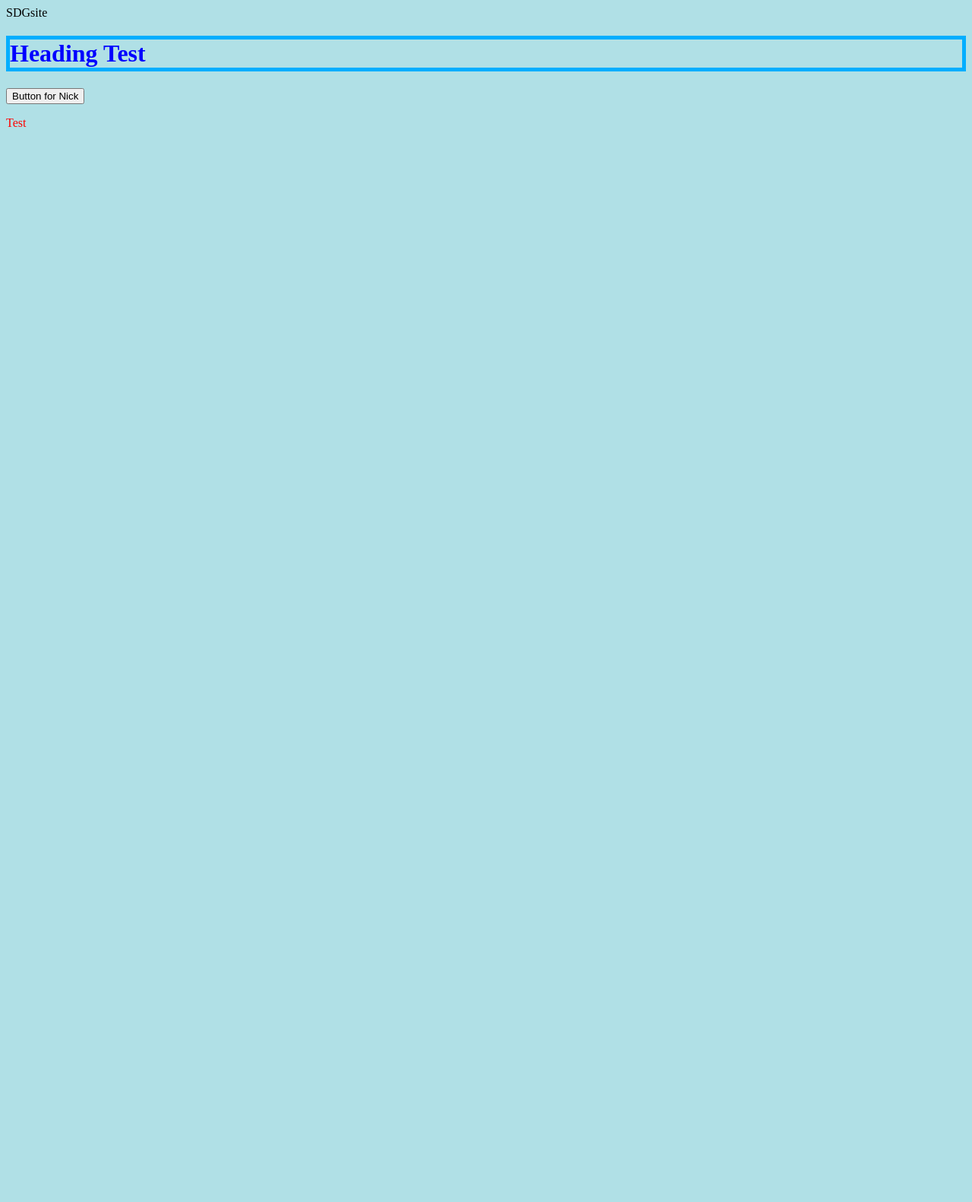
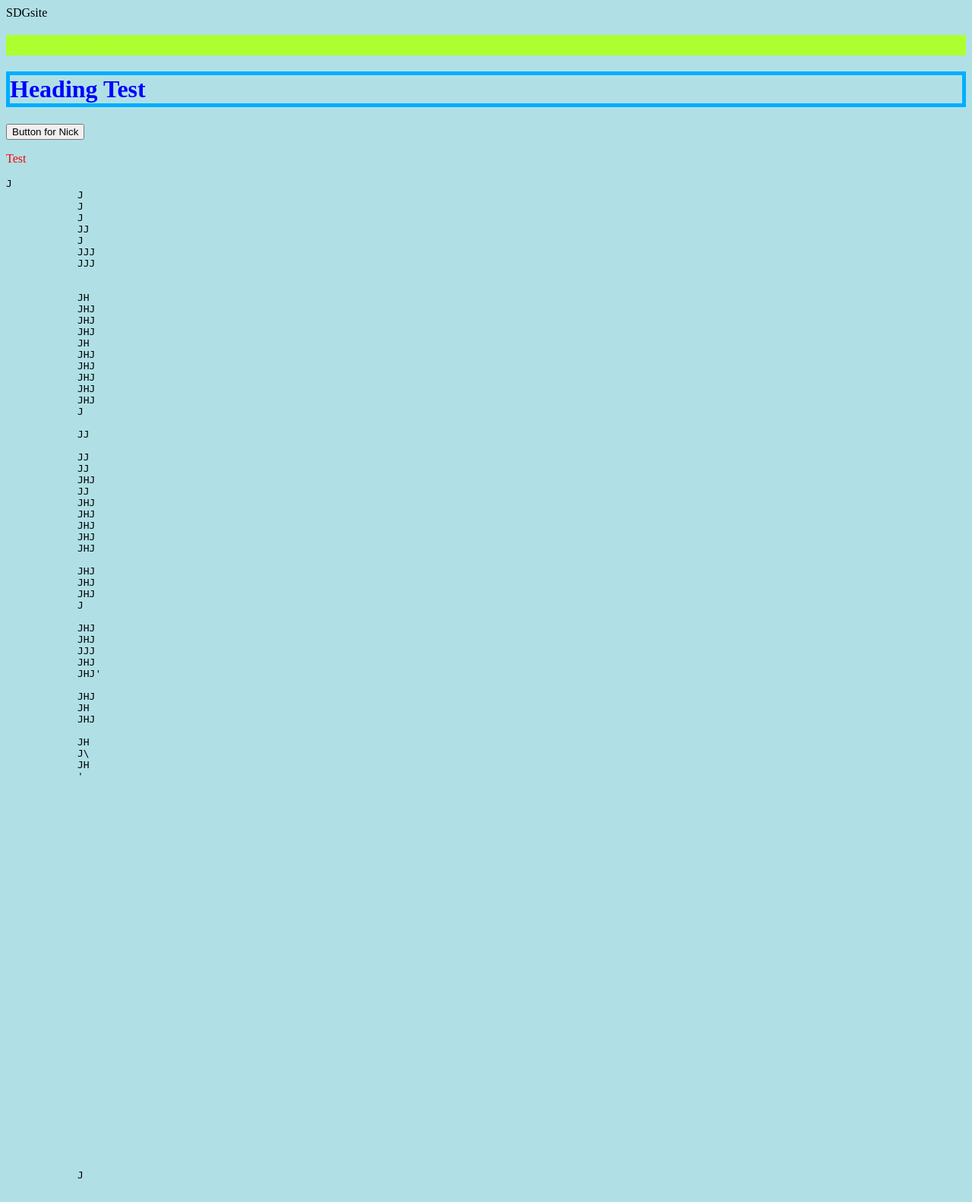
Before and after one commit to zucalerega/sdg-website, a Django app: page /resource/home/ in a window 1280 px wide. Shown: the whole page at 76% size. Before the commit the page ends 167 px from the top, so only its background shows below. Run offline with Django 4.2, Linux system fonts and the light colour scheme.

Commit message:
prime goldy

```diff
--- a/sdgwebsite/sdgwebsite/settings.py
+++ b/sdgwebsite/sdgwebsite/settings.py
@@ -123,10 +123,10 @@ STATIC_ROOT = os.path.join(BASE_DIR, 'staticfiles') ##specify static root
 
 # Default primary key field type
 # https://docs.djangoproject.com/en/4.0/ref/settings/#default-auto-field
-
-DEFAULT_AUTO_FIELD = 'django.db.models.BigAutoField'
-# static fix
 STATICFILES_DIRS = [
     BASE_DIR / "static",
     '/sdgwebsite/static/',
 ]
+
+DEFAULT_AUTO_FIELD = 'django.db.models.BigAutoField'
+# static fix
--- a/sdgwebsite/static/home_style.css
+++ b/sdgwebsite/static/home_style.css
@@ -8,9 +8,24 @@ h1 {
 }
 
 h1.sticky{
+    position: fixed;
+    top: 0;
+    background-color: green;
+}
+
+h2{
+    color: greenyellow;
+}
+h2.sticky{
+    position: absolute;
+    top: 0;
+    background-color: green;
+}
+
+div.sticky{
     position: sticky;
     top: 0;
-    background-color: green;
+    background-color: greenyellow;
 }
 
 p {
--- a/sdgwebsite/templates/homepage.html
+++ b/sdgwebsite/templates/homepage.html
@@ -10,9 +10,102 @@
     <header>
         SDGsite
     </header>
+    <div class="sticky">
+        <h2>Sticky Heading?</h2>
+    </div>
+
     <body>
         <h1>Heading Test</h1>
         <button>Button for Nick</button>
         <p>Test</p>
+        <pre>J
+            J
+            J
+            J
+            JJ
+            J
+            JJJ
+            JJJ
+
+
+            JH
+            JHJ
+            JHJ
+            JHJ
+            JH
+            JHJ
+            JHJ
+            JHJ
+            JHJ
+            JHJ
+            J
+
+            JJ
+
+            JJ
+            JJ
+            JHJ
+            JJ
+            JHJ
+            JHJ
+            JHJ
+            JHJ
+            JHJ
+
+            JHJ
+            JHJ
+            JHJ
+            J
+
+            JHJ
+            JHJ
+            JJJ
+            JHJ
+            JHJ'
+
+            JHJ
+            JH
+            JHJ
+
+            JH
+            J\
+            JH
+            '
+
+
+
+
+
+
+
+
+
+
+
+
+
+
+
+
+
+
+
+
+
+
+
+
+
+
+
+
+
+
+
+
+
+
+            J
+        </pre>
     </body>
 </html>
```
Also changed, not shown: sdgwebsite/static/icon.png.
